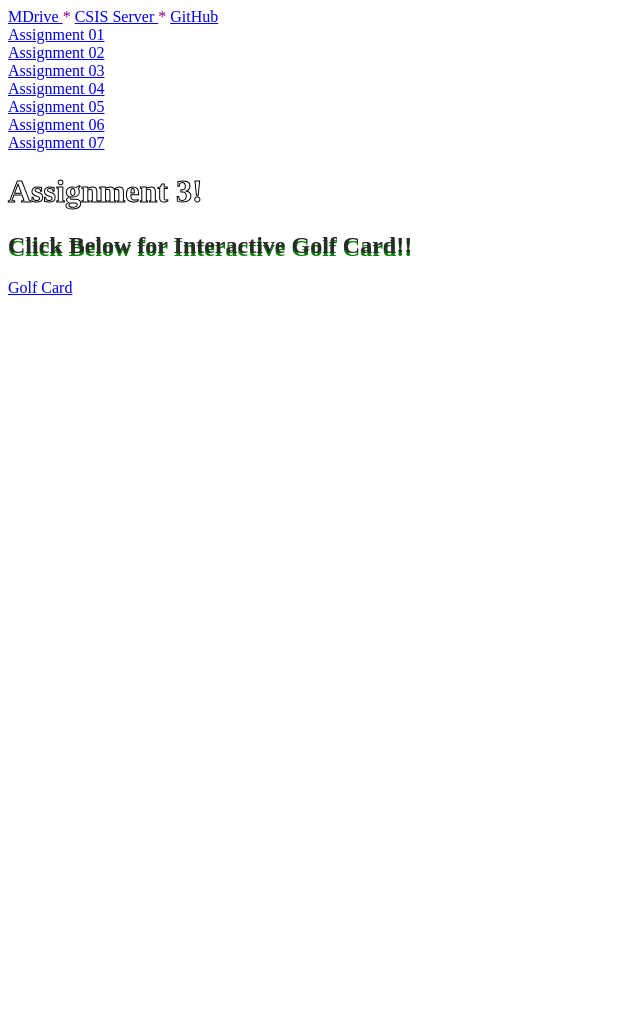
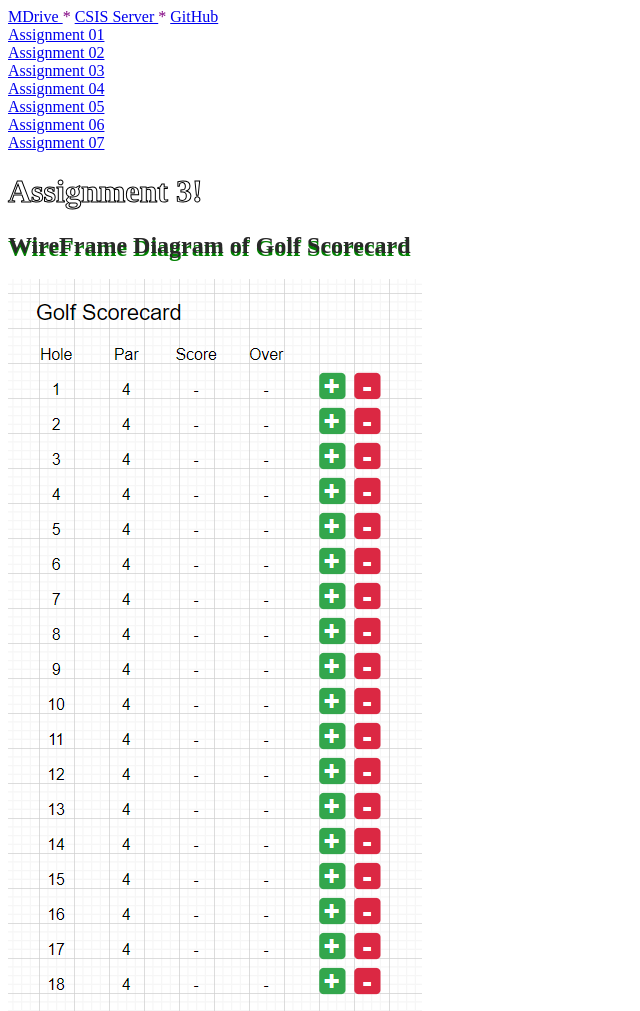
Before and after one commit to arcampbell21/arcampbell21.github.com, a plain HTML site: page assignment03.html in a window 1280 px wide. Shown: the top 1011 px of the page, without its empty margins (0-640 px from the left). Before the commit the page ends 800 px from the top, so only its background shows below. Drawn offline with Linux system fonts and the light colour scheme.

Commit message:
Update assignment03.html

```diff
--- a/assignment03.html
+++ b/assignment03.html
@@ -31,6 +31,10 @@
 
 <h1 id="greeting" >Assignment 3!</h1>
 
+<h2>WireFrame Diagram of Golf Scorecard</h2>
+
+<img src="assignment03.PNG" alt="HTMLValidation">
+
 <h2>Click Below for Interactive Golf Card!!</h2>
 
 <a href="golfcard.html">Golf Card</a><br />
```
